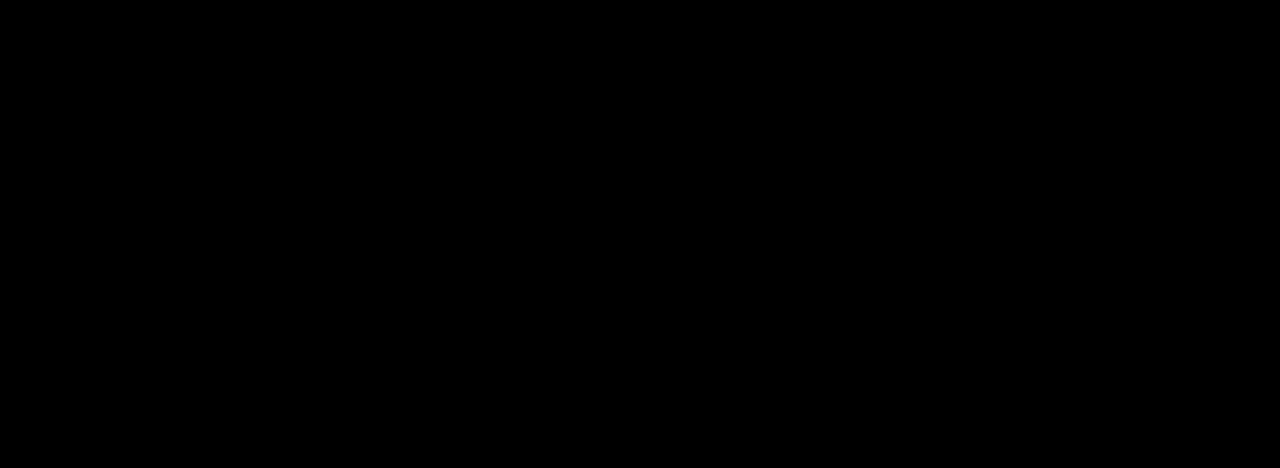
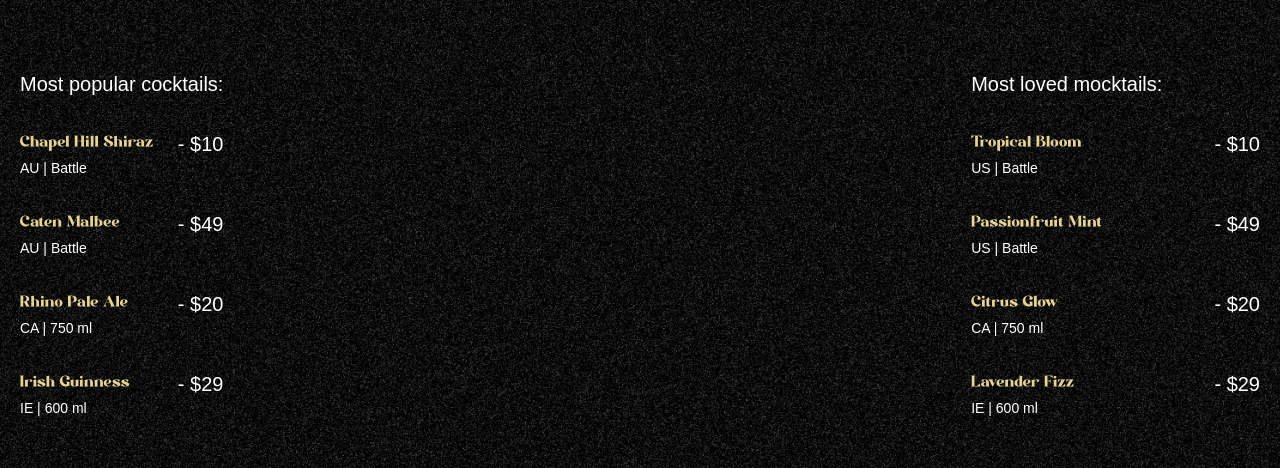
Before and after one commit to dhruvmehalawat/gsap_mocktail, a React (Vite) app: page / in a window 1280 px wide. Shown: the part 890-1358 px from the top of the page. Built offline with nearby package versions, Linux system fonts and the light colour scheme; a web font is replaced by a local one.

Commit message:
cocktail page

```diff
--- a/src/App.jsx
+++ b/src/App.jsx
@@ -4,6 +4,7 @@
 import gsap from "gsap/all";
 import Navbar from "./components/Navbar";
 import Hero from "./components/Hero";
+import Cocktails from "./components/Cocktails";
 
 gsap.registerPlugin(ScrollTrigger, SplitText);
 
@@ -12,7 +13,7 @@
         <main>
             <Navbar />
             <Hero />
-            <div className="h-dvh bg-black"></div>
+            <Cocktails/>
         </main>
     )
 }
--- /dev/null
+++ b/src/components/Cocktails.jsx
@@ -0,0 +1,73 @@
+import { useGSAP } from "@gsap/react"
+import { cocktailLists, mockTailLists } from "../../constants"
+import gsap from "gsap"
+
+const Cocktails = () => {
+  useGSAP(() => {
+	const parallaxTimeline = gsap.timeline({
+	 scrollTrigger: {
+		trigger: '#cocktails',
+		start: 'top 30%',
+		end: 'bottom 80%',
+		scrub: true,
+	 }
+	})
+
+	parallaxTimeline
+	 .from('#c-left-leaf', {
+		x: -100, y: 100
+	})
+	 .from('#c-right-leaf', {
+		x: 100, y: 100
+	})
+ })
+
+
+    return(
+        <section id="cocktails" className="noisy">
+         <img src="/images/cocktail-left-leaf.png" alt="l-leaf" id="c-left-leaf" />
+         <img src="/images/cocktail-right-leaf.png" alt="r-leaf" id="c-right-leaf" />
+
+         <div className="list">
+            <div className="popular">
+                <h2>Most popular cocktails:</h2>
+
+                <ul>
+                    {cocktailLists.map((drink) => (
+                        <li key={drink.name}>
+                            <div className="md:-me-28">
+                                <h3>{drink.name}</h3>
+                                <p>
+                                    {drink.country} | {drink.detail}
+                                </p>
+                            </div>
+                            <span>- {drink.price}</span>
+                        </li>
+                    ))}
+                </ul>
+            </div>
+
+
+            <div className="loved">
+                <h2>Most loved mocktails:</h2>
+
+                <ul>
+                    {mockTailLists.map((drink) => (
+                        <li key={drink.name}>
+                            <div className="me-28">
+                                <h3>{drink.name}</h3>
+                                <p>
+                                    {drink.country} | {drink.detail}
+                                </p>
+                            </div>
+                            <span>- {drink.price}</span>
+                        </li>
+                    ))}
+                </ul>
+            </div>
+         </div>
+        </section>
+    )
+}
+
+export default Cocktails
```
